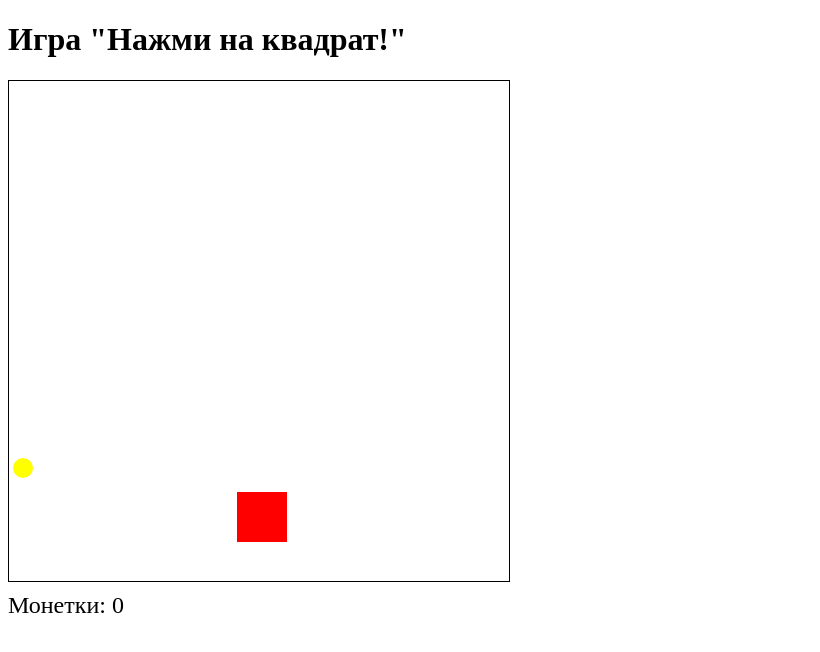
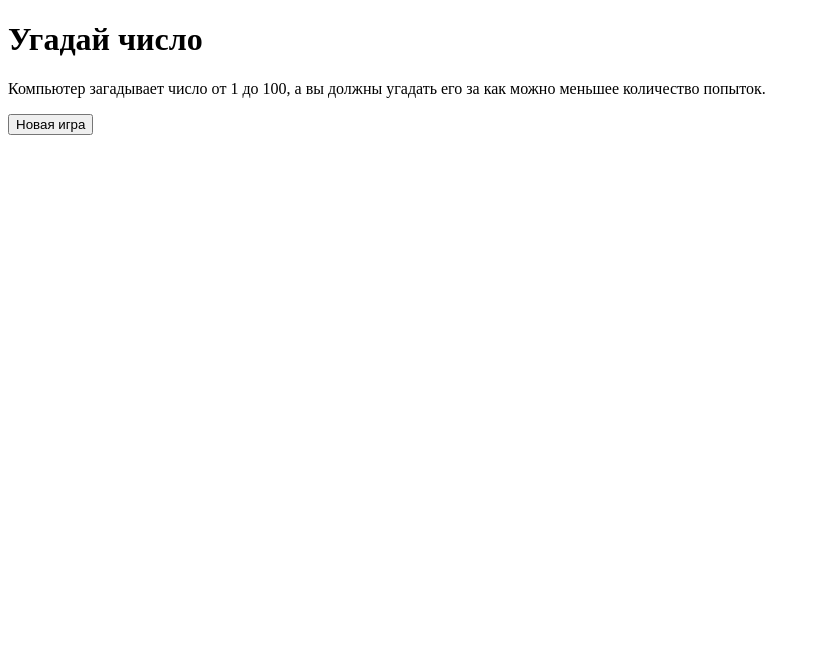
Before and after one commit to Igor-chuk/catch-the-square, a plain HTML site: page index.html in a window 1280 px wide. Shown: the whole page, without its empty margins (0-820 px from the left). Drawn offline with Linux system fonts and the light colour scheme.

Commit message:
Update index.html

```diff
--- a/index.html
+++ b/index.html
@@ -1,113 +1,32 @@
 <!DOCTYPE html>
 <html>
 <head>
-    <title>Пример игры</title>
-    <style>
-      #game {
-        width: 500px;
-        height: 500px;
-        border: 1px solid black;
-        position: relative;
+	<title>Угадай число</title>
+	<script>
+		function guessNumber() {
+			// Генерим случайное число от 1 до 100
+			const randomNumber = Math.floor(Math.random() * 100) + 1;
+			let attemptNumber = 0;
+
+			while (true) {
+				// Получаем число, введенное пользователем
+				const userNumber = parseInt(prompt("Введите число от 1 до 100:"));
+				attemptNumber++;
+				if (userNumber === randomNumber) {
+					alert(`Вы угадали число ${randomNumber} за ${attemptNumber} попыток!`);
+					break;
+				} else if (userNumber < randomNumber) {
+					alert("Загаданное число больше.");
+				} else {
+					alert("Загаданное число меньше.");
 				}
-
-      #square {
-        width: 50px;
-        height: 50px;
-        background-color: red;
-        position: absolute;
-        cursor: pointer;
 			}
-
-      #coin {
-        width: 20px;
-        height: 20px;
-        background-color: yellow;
-        position: absolute;
-        top: -20px;
-        left: -20px;
-        border-radius: 50%;
 		}
-
-      #score {
-        margin-top: 10px;
-        font-size: 24px;
-      }
-    </style>
+	</script>
 </head>
 <body>
-    <h1>Игра "Нажми на квадрат!"</h1>
-    <div id="game">
-      <div id="square"></div>
-      <div id="coin"></div>
-    </div>
-    <div id="score">Монетки: 0</div>
-    <script>
-      const square = document.getElementById('square');
-      const game = document.getElementById('game');
-      const coin = document.getElementById('coin');
-      const score = document.getElementById('score');
-
-      let squareX = Math.floor(Math.random() * 450);
-      let squareY = Math.floor(Math.random() * 450);
-
-      square.style.top = squareY + 'px';
-      square.style.left = squareX + 'px';
-
-      let coinX = Math.floor(Math.random() * 450);
-      let coinY = Math.floor(Math.random() * 450);
-
-      coin.style.top = coinY + 'px';
-      coin.style.left = coinX + 'px';
-
-      let scoreCount = 0;
-      let speed = 500;
-
-      function changeCoinPosition() {
-        coinX = Math.floor(Math.random() * 450);
-        coinY = Math.floor(Math.random() * 450);
-
-        coin.style.top = coinY + 'px';
-        coin.style.left = coinX + 'px';
-      }
-
-      function incrementScore(amount) {
-        scoreCount += amount;
-        score.innerHTML = 'Монетки: ' + scoreCount;
-
-        if (scoreCount >= 50) {
-          speed = 500 / 1.5;
-          scoreCount -= 50;
-          score.innerHTML = 'Монетки: ' + scoreCount;
-        }
-      }
-
-      function checkCollision() {
-        if (
-          squareX <= coinX + 20 &&
-          squareX + 50 >= coinX &&
-          squareY <= coinY + 20 &&
-          squareY + 50 >= coinY
-        ) {
-          incrementScore(50);
-          changeCoinPosition();
-        }
-      }
-
-      function moveSquare() {
-        squareX = Math.floor(Math.random() * 450);
-        squareY = Math.floor(Math.random() * 450);
-
-        square.style.top = squareY + 'px';
-        square.style.left = squareX + 'px';
-
-        checkCollision();
-      }
-
-      setInterval(moveSquare, speed);
-
-      square.addEventListener('click', () => {
-        incrementScore(100);
-        alert('Вы победили!');
-      });
-    </script>
+	<h1>Угадай число</h1>
+	<p>Компьютер загадывает число от 1 до 100, а вы должны угадать его за как можно меньшее количество попыток.</p>
+	<button onclick="guessNumber()">Новая игра</button>
 </body>
+</html>
```
Lines whose indentation alone changed are shown as unchanged.
